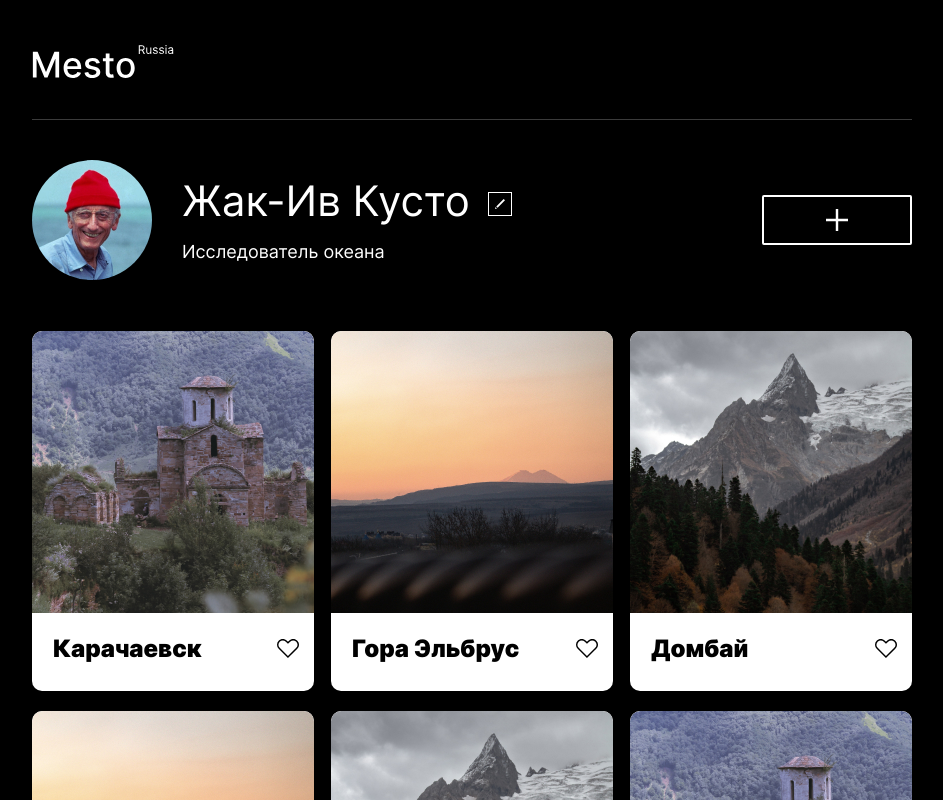
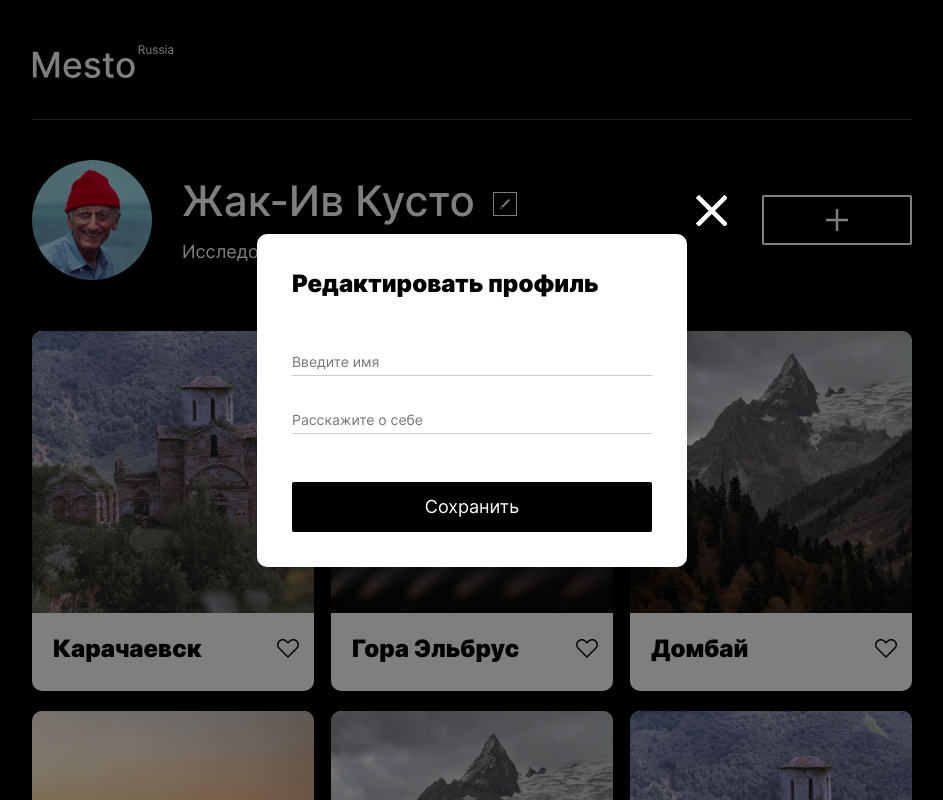
Before and after one commit to MarinaKaptilovich/mesto-project, a plain HTML site: page index.html in a window 1280 px wide. Shown: the top 800 px of the page, without its empty margins (168-1111 px from the left). Drawn offline with Linux system fonts and the light colour scheme.

Commit message:
правка отсупов в попапе

```diff
--- a/blocks/popup/__heading/popup__heading.css
+++ b/blocks/popup/__heading/popup__heading.css
@@ -4,7 +4,7 @@
     font-weight: 900;
     line-height: 29px;
     margin: 0;
-    padding: 0;
+    padding: 0 0 20px 0;
 }
 
 @media screen and (max-width: 550px) {
@@ -12,5 +12,6 @@
         max-width: 238px;
         font-size: 18px;
         line-height: 22px;
+        padding-bottom: 35px;
     }
 }
--- a/blocks/profile/__name/profile__name.css
+++ b/blocks/profile/__name/profile__name.css
@@ -1,7 +1,7 @@
 .profile__name {
     color: #fff;
     font-size: 42px;
-    font-weight: 400;
+    font-weight: 500;
     line-height: 48px;
     text-overflow: ellipsis;
     white-space: nowrap;
@@ -15,7 +15,6 @@
 @media screen and (max-width: 900px) {
     .profile__name {
         font-size: 27px;
-        font-weight: 500;
         line-height: 33px;
         text-align: center;
         max-width: 189px;
--- a/index.html
+++ b/index.html
@@ -84,7 +84,7 @@
     <h2 class="footer__info">© 2023 Mesto Russia</h2>
   </footer>
 
-  <div class="popup">
+  <div class="popup popup_opened">
     <div class="popup__container">
       <form class="popup__form" name="popup-info">
         <button type="button" class="popup__close-button"></button>
```
